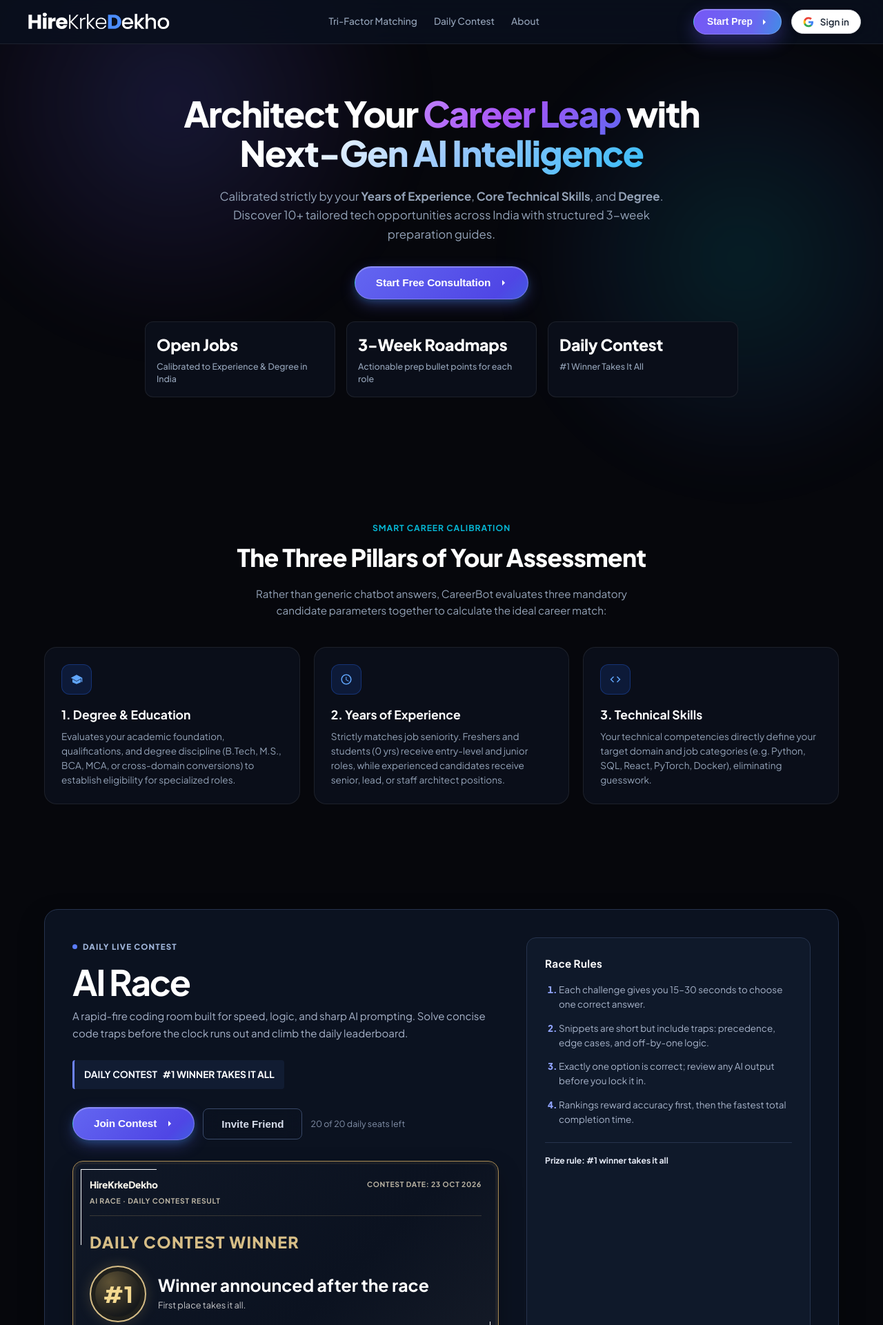
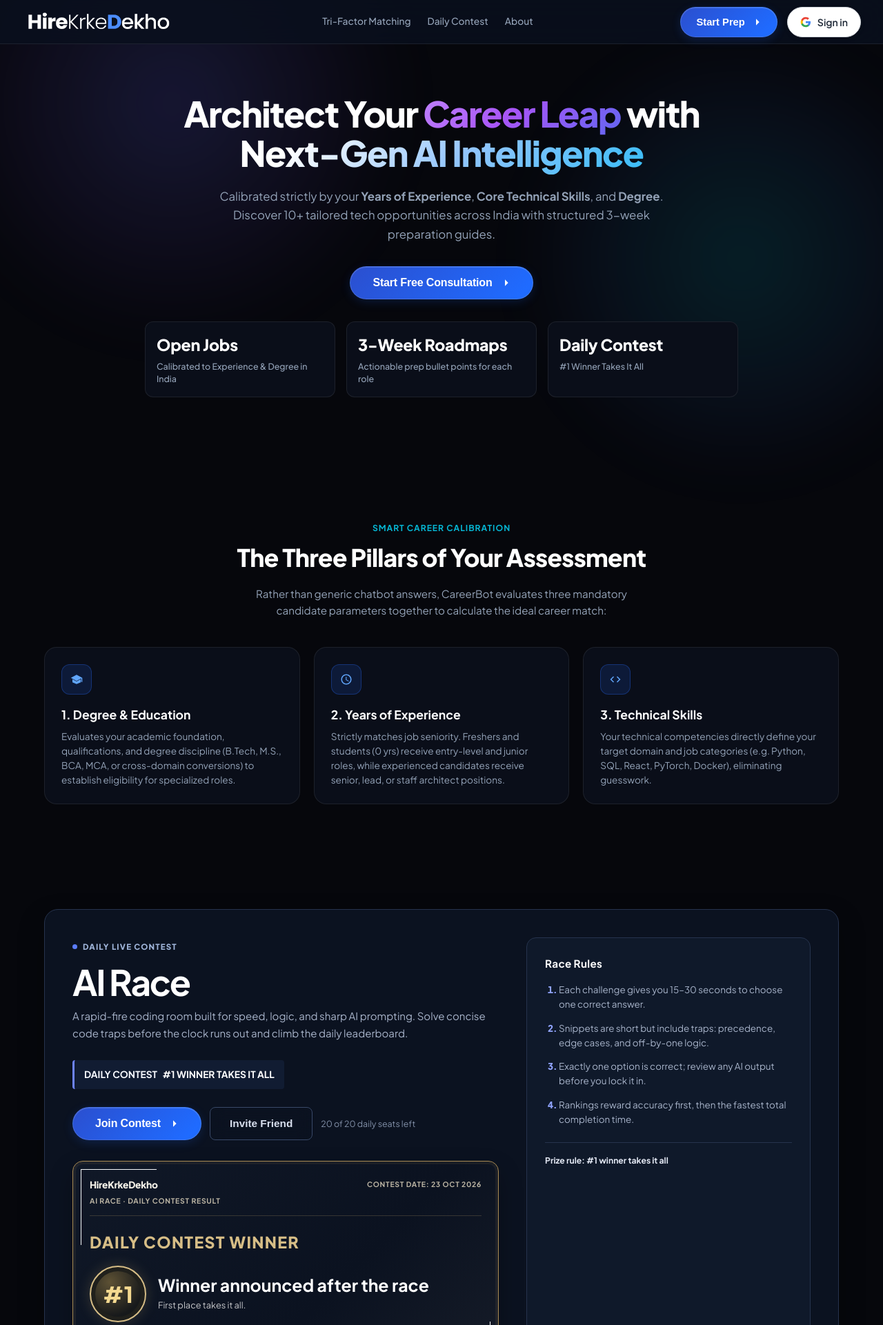
Before and after one commit to mselvavijay/Career_Bot, a FastAPI app: page / in a window 1280 px wide; the page is wider, and only the part inside the window is pictured. Shown: the top 1921 px of that part at 69% size. Run offline with FastAPI, Linux system fonts and the light colour scheme; data that the repository does not hold is empty; some libraries are stand-ins or nearby versions.

Commit message:
style: refine button interactions

```diff
--- a/static/app.css
+++ b/static/app.css
@@ -278,45 +278,102 @@
             gap: 9px;
             background: #ffffff;
             color: #1f2937;
-            font-size: 0.84rem;
+            font-size: 0.88rem;
             font-weight: 600;
-            padding: 8px 16px;
+            padding: 9px 18px;
+            min-height: 44px;
             border-radius: 30px;
             border: 1px solid #d1d5db;
             cursor: pointer;
-            transition: all 0.2s ease;
+            transition: all 0.22s cubic-bezier(0.16,1,0.3,1);
             font-family: inherit;
-            box-shadow: 0 2px 6px rgba(0, 0, 0, 0.15);
+            box-shadow: 0 2px 6px rgba(0, 0, 0, 0.12);
         }
 
         .btn-google-auth:hover {
             background: #f9fafb;
             transform: translateY(-1px);
-            box-shadow: 0 4px 12px rgba(0, 0, 0, 0.2);
+            box-shadow: 0 4px 14px rgba(0, 0, 0, 0.18);
+        }
+
+        .btn-google-auth:active {
+            transform: translateY(0) scale(0.98);
+        }
+
+        .btn-google-auth:focus-visible {
+            outline: none;
+            box-shadow: 0 0 0 2px #ffffff, 0 0 0 4px #1F6BFF;
         }
 
         .btn-hero-cta {
-            background: linear-gradient(105deg, #7658f6 0%, #6867ef 50%, #16b9dc 100%);
-            background-size: 140% 100%;
+            background: linear-gradient(135deg, #2b4fcf 0%, #1F6BFF 55%, #1554cc 100%);
+            background-size: 180% 100%;
             color: #ffffff;
-            font-size: 0.86rem;
-            font-weight: 700;
-            padding: 10px 19px;
+            font-size: 0.92rem;
+            font-weight: 600;
+            padding: 11px 22px;
+            min-height: 44px;
             border-radius: 999px;
             text-decoration: none;
             display: inline-flex;
             align-items: center;
             gap: 8px;
-            box-shadow: 0 10px 24px rgba(101, 91, 239, 0.34), inset 0 1px 0 rgba(255, 255, 255, 0.24);
-            transition: transform 0.2s ease, box-shadow 0.2s ease, background-position 0.25s ease;
-            border: 1px solid rgba(255, 255, 255, 0.2);
+            box-shadow: 0 4px 14px rgba(31, 107, 255, 0.18), inset 0 1px 0 rgba(255, 255, 255, 0.15);
+            transition: transform 0.22s cubic-bezier(0.16,1,0.3,1), box-shadow 0.22s ease, background-position 0.3s ease;
+            border: 1px solid rgba(255, 255, 255, 0.14);
             cursor: pointer;
+            position: relative;
+            overflow: hidden;
+        }
+
+        .btn-hero-cta .icon {
+            width: 16px;
+            height: 16px;
+            transition: transform 0.22s cubic-bezier(0.16,1,0.3,1);
+            flex-shrink: 0;
         }
 
         .btn-hero-cta:hover {
             background-position: 100% 0;
             transform: translateY(-2px);
-            box-shadow: 0 14px 30px rgba(50, 183, 225, 0.24), 0 10px 24px rgba(101, 91, 239, 0.36), inset 0 1px 0 rgba(255, 255, 255, 0.24);
+            box-shadow: 0 10px 28px rgba(31, 107, 255, 0.35), 0 4px 12px rgba(31, 107, 255, 0.2), inset 0 1px 0 rgba(255, 255, 255, 0.22);
+            border-color: rgba(255, 255, 255, 0.25);
+        }
+
+        .btn-hero-cta:hover .icon {
+            transform: translateX(3px);
+        }
+
+        .btn-hero-cta:active {
+            transform: translateY(0) scale(0.98);
+            box-shadow: 0 2px 8px rgba(31, 107, 255, 0.2);
+        }
+
+        .btn-hero-cta:focus-visible {
+            outline: none;
+            box-shadow: 0 0 0 2px var(--bg-base), 0 0 0 4px #1F6BFF;
+        }
+
+        .btn-hero-cta:disabled,
+        .btn-hero-cta.is-loading {
+            opacity: 0.55;
+            cursor: not-allowed;
+            pointer-events: none;
+        }
+
+        .btn-hero-cta.is-loading {
+            color: transparent;
+        }
+
+        .btn-hero-cta.is-loading::after {
+            content: '';
+            position: absolute;
+            width: 18px;
+            height: 18px;
+            border: 2px solid rgba(255,255,255,0.3);
+            border-top-color: #fff;
+            border-radius: 50%;
+            animation: btn-spin 0.65s linear infinite;
         }
 
         .user-account-badge {
@@ -483,24 +544,32 @@
         }
 
         .btn-primary-hero {
-            background: linear-gradient(135deg, #6366f1 0%, #4f46e5 45%, #06b6d4 100%);
+            background: linear-gradient(135deg, #2b4fcf 0%, #1F6BFF 50%, #1554cc 100%);
             background-size: 200% auto;
             color: #ffffff;
-            font-size: 0.96rem;
-            font-weight: 700;
+            font-size: 1rem;
+            font-weight: 600;
             letter-spacing: -0.01em;
-            padding: 14px 30px;
+            padding: 14px 32px;
+            min-height: 48px;
             border-radius: 9999px;
             text-decoration: none;
             display: inline-flex;
             align-items: center;
             gap: 10px;
-            box-shadow: 0 8px 24px -4px rgba(99, 102, 241, 0.45), 0 4px 12px -2px rgba(6, 182, 212, 0.25), inset 0 1px 1px rgba(255, 255, 255, 0.35);
-            transition: all 0.3s cubic-bezier(0.16, 1, 0.3, 1);
-            border: 1px solid rgba(255, 255, 255, 0.22);
+            box-shadow: 0 4px 16px -2px rgba(31, 107, 255, 0.22), inset 0 1px 0 rgba(255, 255, 255, 0.15);
+            transition: all 0.25s cubic-bezier(0.16, 1, 0.3, 1);
+            border: 1px solid rgba(255, 255, 255, 0.14);
             cursor: pointer;
             position: relative;
             overflow: hidden;
+        }
+
+        .btn-primary-hero .icon {
+            width: 16px;
+            height: 16px;
+            transition: transform 0.22s cubic-bezier(0.16,1,0.3,1);
+            flex-shrink: 0;
         }
 
         .btn-primary-hero::after {
@@ -510,15 +579,19 @@
             left: -100%;
             width: 100%;
             height: 100%;
-            background: linear-gradient(90deg, transparent, rgba(255, 255, 255, 0.2), transparent);
-            transition: left 0.6s ease;
+            background: linear-gradient(90deg, transparent, rgba(255, 255, 255, 0.12), transparent);
+            transition: left 0.5s ease;
         }
 
         .btn-primary-hero:hover {
             background-position: right center;
-            transform: translateY(-2px) scale(1.01);
-            box-shadow: 0 14px 32px -4px rgba(99, 102, 241, 0.6), 0 6px 18px -2px rgba(6, 182, 212, 0.35), inset 0 1px 1px rgba(255, 255, 255, 0.5);
-            border-color: rgba(255, 255, 255, 0.4);
+            transform: translateY(-2px);
+            box-shadow: 0 12px 30px -4px rgba(31, 107, 255, 0.4), 0 4px 14px -2px rgba(31, 107, 255, 0.25), inset 0 1px 0 rgba(255, 255, 255, 0.22);
+            border-color: rgba(255, 255, 255, 0.28);
+        }
+
+        .btn-primary-hero:hover .icon {
+            transform: translateX(3px);
         }
 
         .btn-primary-hero:hover::after {
@@ -526,16 +599,45 @@
         }
 
         .btn-primary-hero:active {
-            transform: translateY(0) scale(0.99);
+            transform: translateY(0) scale(0.98);
+            box-shadow: 0 2px 8px rgba(31, 107, 255, 0.2);
+        }
+
+        .btn-primary-hero:focus-visible {
+            outline: none;
+            box-shadow: 0 0 0 2px var(--bg-base), 0 0 0 4px #1F6BFF;
+        }
+
+        .btn-primary-hero:disabled,
+        .btn-primary-hero.is-loading {
+            opacity: 0.5;
+            cursor: not-allowed;
+            pointer-events: none;
+        }
+
+        .btn-primary-hero.is-loading {
+            color: transparent;
+        }
+
+        .btn-primary-hero.is-loading::after {
+            content: '';
+            position: absolute;
+            width: 20px;
+            height: 20px;
+            border: 2px solid rgba(255,255,255,0.3);
+            border-top-color: #fff;
+            border-radius: 50%;
+            animation: btn-spin 0.65s linear infinite;
         }
 
         .btn-secondary-hero {
             background: rgba(15, 21, 38, 0.8);
-            border: 1px solid var(--border-highlight);
+            border: 1px solid rgba(31, 107, 255, 0.25);
             color: var(--text-primary);
-            font-size: 0.95rem;
+            font-size: 0.96rem;
             font-weight: 600;
-            padding: 13px 26px;
+            padding: 13px 28px;
+            min-height: 48px;
             border-radius: 9999px;
             text-decoration: none;
             display: inline-flex;
```
Also changed, not shown: other parts of static/app.css (+83 -14 lines).
